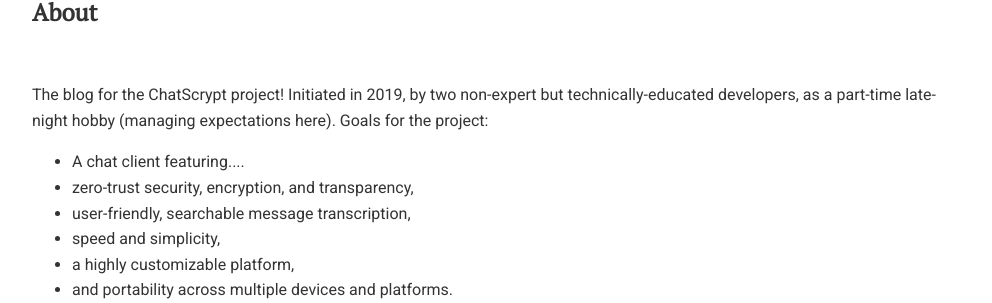
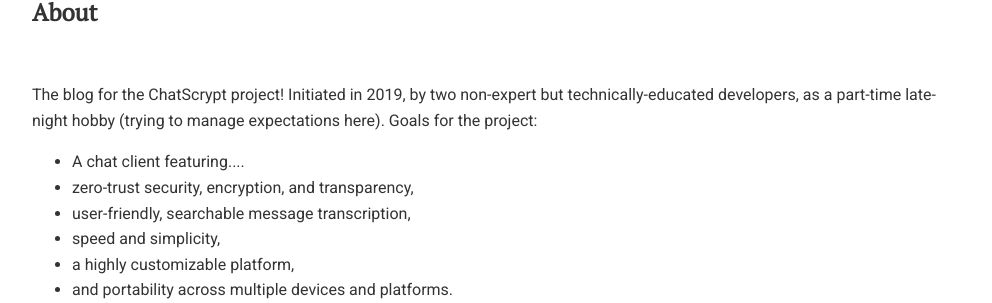
Before and after one commit to chatscrypt/chatscrypt.github.io, a Jekyll site: the page built from about/index.html, in a window 1280 px wide. Shown: the part 140-443 px from the top of the page, without its empty margins (143-1135 px from the left). Built offline with Jekyll 4.4.1, drawn with Linux system fonts in a browser that asks for light colours; comment, search, counter and statistics services are not loaded.

Commit message:
Update index.html

```diff
--- a/about/index.html
+++ b/about/index.html
@@ -4,7 +4,7 @@
 title: About
 ---
 
-The blog for the ChatScrypt project! Initiated in 2019, by two non-expert but technically-educated developers, as a part-time late-night hobby (managing expectations here). Goals for the project:
+The blog for the ChatScrypt project! Initiated in 2019, by two non-expert but technically-educated developers, as a part-time late-night hobby (trying to manage expectations here). Goals for the project:
 
 <ul>
 <li> A chat client featuring....
```
